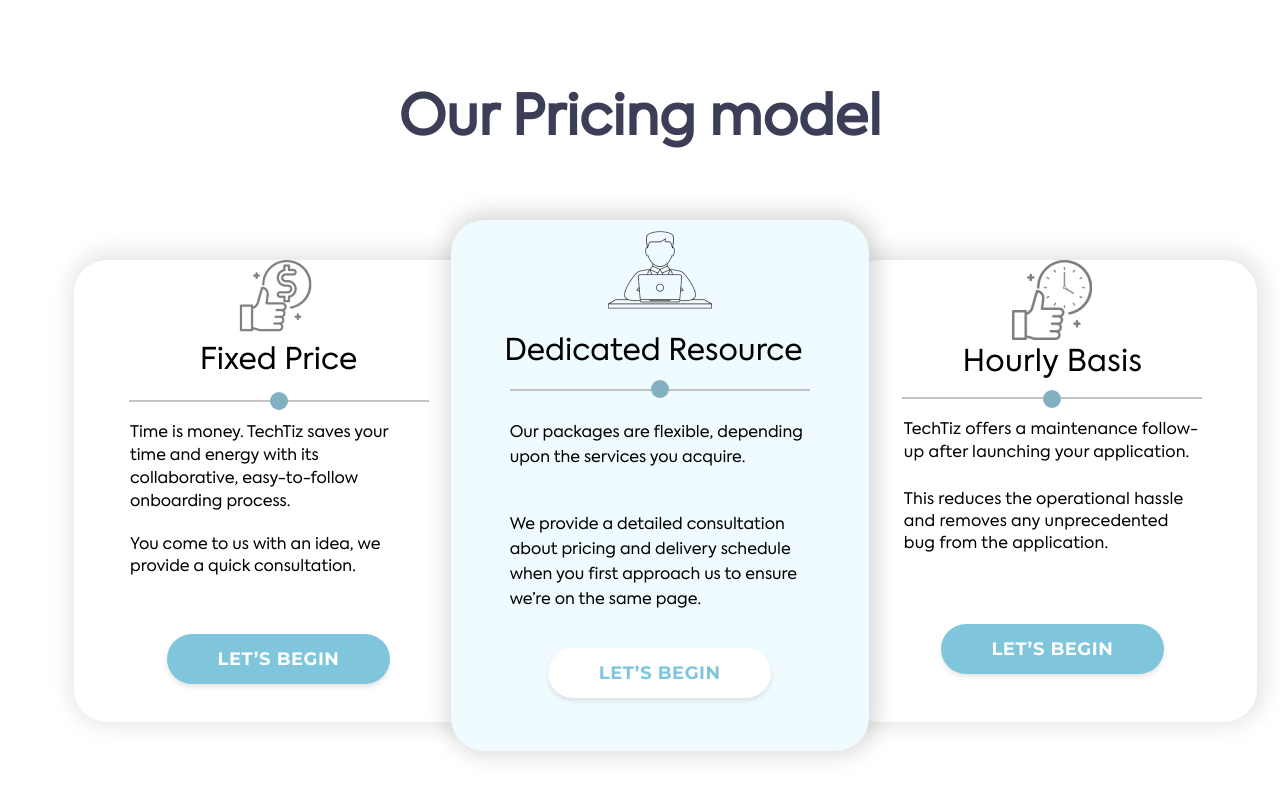
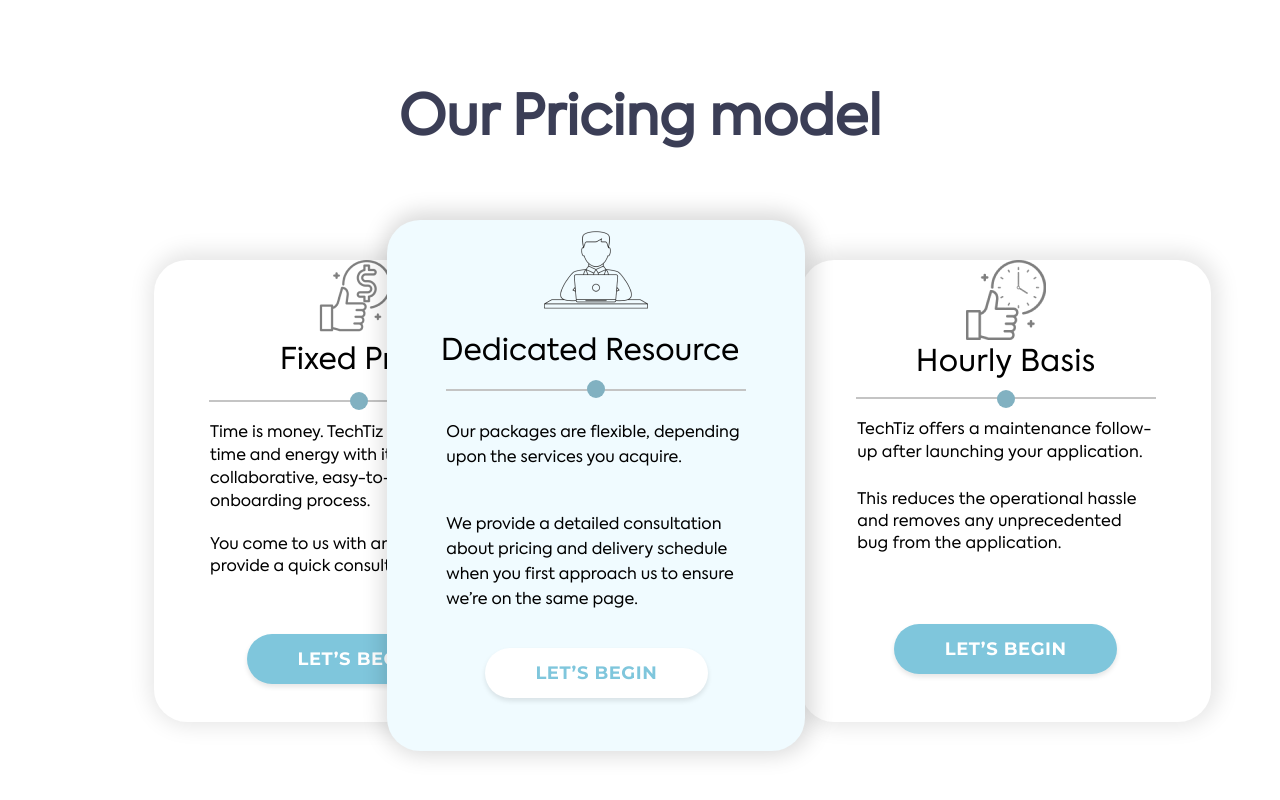
Before and after one commit to mohsinghafoor/techtiz, a React (Create React App) app: page / in a window 1280 px wide. Shown: the part 3620-4420 px from the top of the page. Built offline with nearby package versions, Linux system fonts and the light colour scheme.

Commit message:
added industries and Services Accordians

```diff
--- a/src/App.js
+++ b/src/App.js
@@ -34,6 +34,7 @@ function App() {
       <PracticeFooter />
       */}
 
+      {/* Responsive components */}
       <Header />
       <Process />
       <Services />
--- a/src/components/Footer/index.jsx
+++ b/src/components/Footer/index.jsx
@@ -10,6 +10,9 @@ const useStyles = makeStyles((theme) => ({
   root: {
     flexGrow: 1,
     marginTop: 150,
+    [theme.breakpoints.up("lg")]: {
+      marginTop: 700,
+    },
   },
 }));
 
--- a/src/components/pricing/card1.jsx
+++ b/src/components/pricing/card1.jsx
@@ -17,7 +17,7 @@ const useStyles = makeStyles((theme) => ({
     background: "#FFFFFF",
     boxShadow: "2px -2px 21px 6px rgba(0, 0, 0, 0.1)",
     borderRadius: 33,
-    [theme.breakpoints.up("lg")]: { marginLeft: 50 },
+    [theme.breakpoints.up("lg")]: { position: "absolute", marginLeft: 130 },
     [theme.breakpoints.only("md")]: { width: 330 },
     [theme.breakpoints.only("sm")]: { width: 500 },
     [theme.breakpoints.down("xs")]: { width: 350 },
--- a/src/components/pricing/card2.jsx
+++ b/src/components/pricing/card2.jsx
@@ -17,8 +17,12 @@ const useStyles = makeStyles((theme) => ({
     background: "#FFFFFF",
     boxShadow: "2px -2px 21px 6px rgba(0, 0, 0, 0.1)",
     borderRadius: 33,
-    [theme.breakpoints.up("lg")]: { marginLeft: -30 },
-    [theme.breakpoints.only("md")]: { width: 330, marginLeft: -25 },
+    [theme.breakpoints.up("lg")]: { position: "absolute", marginLeft: 350 },
+    [theme.breakpoints.only("md")]: {
+      position: "absolute",
+      width: 330,
+      marginLeft: 300,
+    },
     [theme.breakpoints.only("sm")]: { width: 500 },
     [theme.breakpoints.down("xs")]: { width: 350 },
   },
--- a/src/components/pricing/card3.jsx
+++ b/src/components/pricing/card3.jsx
@@ -17,9 +17,13 @@ const useStyles = makeStyles((theme) => ({
     background: "#F0FBFF",
     boxShadow: "2px -2px 21px 6px rgba(0, 0, 0, 0.15)",
     borderRadius: 33,
-    [theme.breakpoints.up("md")]: { position: "absolute" },
+    [theme.breakpoints.up("lg")]: { position: "absolute", marginLeft: -490 },
     [theme.breakpoints.only("sm")]: { width: 500, height: 600 },
-    [theme.breakpoints.only("md")]: { width: 360, marginLeft: -35 },
+    [theme.breakpoints.only("md")]: {
+      position: "absolute",
+      width: 360,
+      marginLeft: -390,
+    },
     [theme.breakpoints.down("xs")]: { width: 350 },
   },
 
--- a/src/components/pricing/index.jsx
+++ b/src/components/pricing/index.jsx
@@ -44,7 +44,7 @@ export default function Pricing() {
           md={4}
           style={{ display: "flex", justifyContent: "center" }}
         >
-          <Card3 />
+          <Card2 />
         </Grid>
         <Grid
           item
@@ -52,7 +52,7 @@ export default function Pricing() {
           md={4}
           style={{ display: "flex", justifyContent: "center" }}
         >
-          <Card2 />
+          <Card3 />
         </Grid>
       </Grid>
     </div>
```
